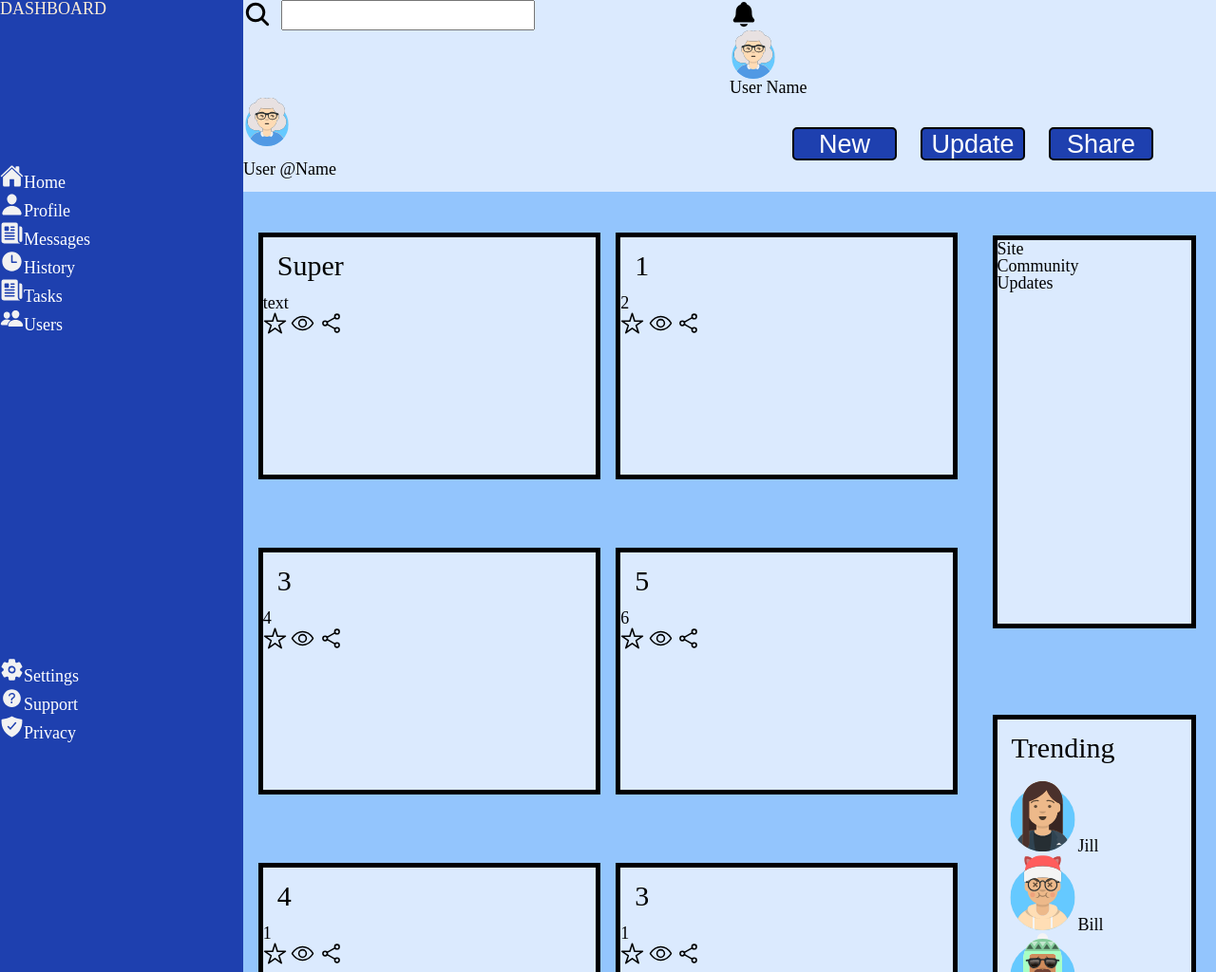
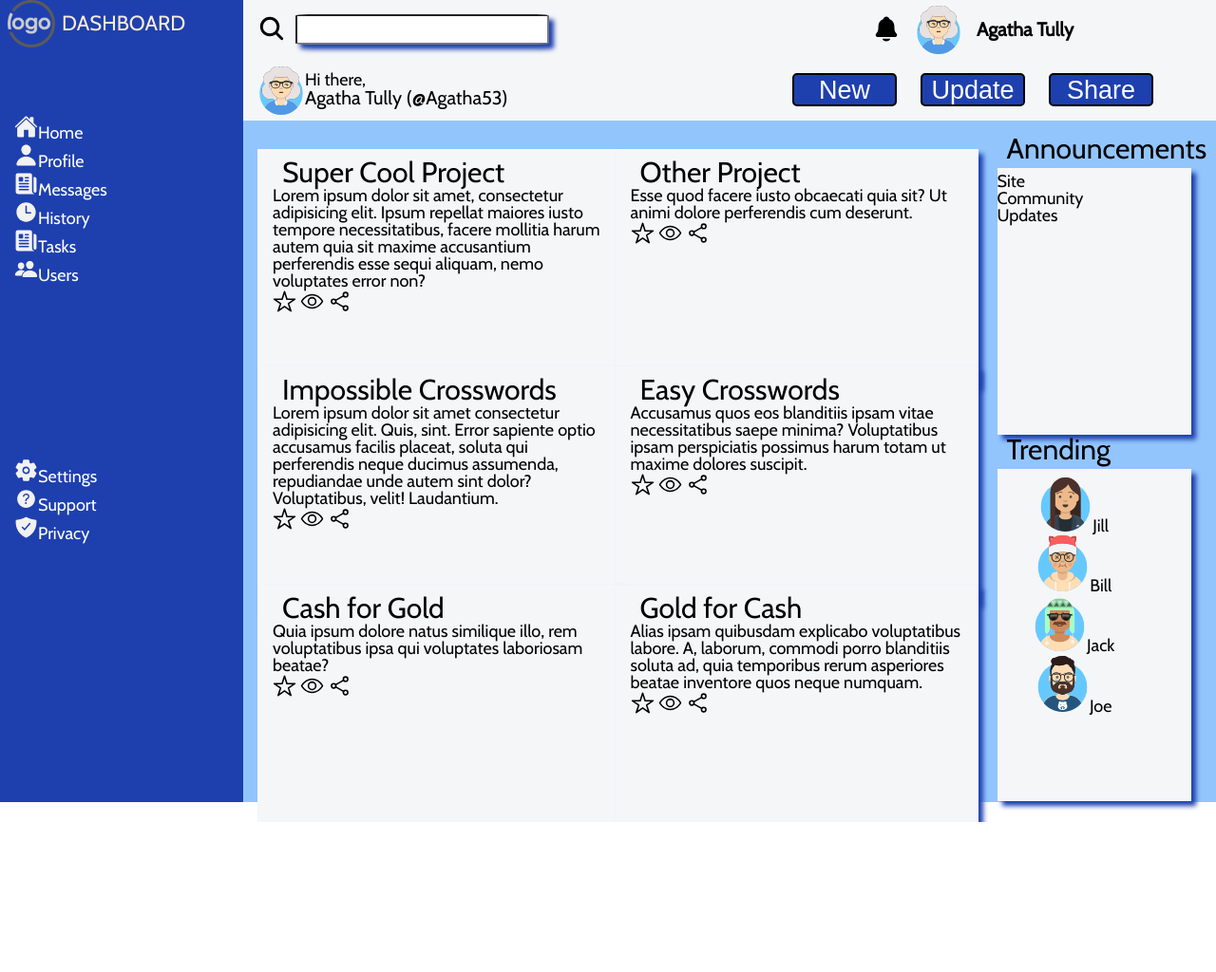
Before and after one commit to Feud-Rose/odin-dashboard, a plain HTML site: page index.html in a window 1280 px wide. Shown: the top 1024 px of the page at 95% size. After the commit the page ends 866 px from the top, so only its background shows below. Drawn offline with nearby package versions, Linux system fonts and the light colour scheme.

Commit message:
Add logo, CSS for trending and head

```diff
--- a/index.html
+++ b/index.html
@@ -10,8 +10,18 @@
 <body>
     <header>
         <div class="search"><img src="images/search.svg" width="25px" alt="Search"><input type="search" name="searchbar" id="searchbar"></div>
-        <div class="topRight"><img src="images/notifications.svg" alt="Notifications icon" class="notificationsIcon"><img src="images/avataaars2.svg" alt="User profile image"><div>User Name</div></div>
-        <div class="userInfo"><img src="images/avataaars2.svg" alt="User profile image">User @Name</div>
+        <div class="topRight">
+            <img src="images/notifications.svg" alt="Notifications icon" class="notificationsIcon">
+            <img src="images/avataaars2.svg" alt="User profile image">
+            <div class="userTopRight">Agatha Tully</div>
+        </div>
+        <div class="userInfo">
+            <img src="images/avataaars2.svg" alt="User profile image">
+            <div class="greeting">
+                <div>Hi there,</div>
+                <p>Agatha Tully (@Agatha53)</p>
+            </div>
+        </div>
         <div class="submissions">
             <a href=""><button>New</button></a>
             <a href=""><button>Update</button></a>
@@ -19,7 +29,10 @@
         </div>
     </header>
     <div class="sideBar">
-        <div class="logo">DASHBOARD</div>
+        <div class="logo">
+            <img src="images/logo.png" width="50px" alt="Logo">
+            <h2>DASHBOARD</h2>
+        </div>
         <ul class="navigation1">
             <il><a href=""><img src="images/home.svg" width="25px" class="invertIcon" alt="Home">Home</a></il>
             <il><a href=""><img src="images/person.svg" width="25px" class="invertIcon" alt="Profile">Profile</a></il>
@@ -37,46 +50,47 @@
     <div class="main">
         <div class="projects">
             <div>
-                <h3>Super</h3>
-                <p>text</p>
+                <h3>Super Cool Project</h3>
+                <p>Lorem ipsum dolor sit amet, consectetur adipisicing elit. Ipsum repellat maiores iusto tempore necessitatibus, facere mollitia harum autem quia sit maxime accusantium perferendis esse sequi aliquam, nemo voluptates error non?</p>
                 <a href="" class="iconLink"><img src="images/star-outline.svg" width="25px" alt="Like"></a>
                 <a href="" class="iconLink"><img src="images/eye-outline.svg" width="25px" alt="Watch"></a>
                 <a href="" class="iconLink"><img src="images/share-social-outline.svg" width="25px" alt="Share"></a>
             </div>
             <div>
-                <h3>1</h3>
-                <p>2</p>
+                <h3>Other Project</h3>
+                <p>Esse quod facere iusto obcaecati quia sit? Ut animi dolore perferendis cum deserunt.</p>
                 <a href="" class="iconLink"><img src="images/star-outline.svg" width="25px" alt="Like"></a>
                 <a href="" class="iconLink"><img src="images/eye-outline.svg" width="25px" alt="Watch"></a>
                 <a href="" class="iconLink"><img src="images/share-social-outline.svg" width="25px" alt="Share"></a>
             </div>
 
             <div>
-                <h3>3</h3>
-                <p>4</p>
+                <h3>Impossible Crosswords</h3>
+                <p>Lorem ipsum dolor sit amet consectetur adipisicing elit. Quis, sint. Error sapiente optio accusamus facilis placeat, soluta qui perferendis neque ducimus assumenda, repudiandae unde autem sint dolor? Voluptatibus, velit! Laudantium.</p>
                 <a href="" class="iconLink"><img src="images/star-outline.svg" width="25px" alt="Like"></a>
                 <a href="" class="iconLink"><img src="images/eye-outline.svg" width="25px" alt="Watch"></a>
                 <a href="" class="iconLink"><img src="images/share-social-outline.svg" width="25px" alt="Share"></a>
             </div>
 
             <div>
-                <h3>5</h3>
-                <p>6</p>
+                <h3>Easy Crosswords</h3>
+                <p>Accusamus quos eos blanditiis ipsam vitae necessitatibus saepe minima? Voluptatibus ipsam perspiciatis possimus harum totam ut maxime dolores suscipit.</p>
                 <a href="" class="iconLink"><img src="images/star-outline.svg" width="25px" alt="Like"></a>
                 <a href="" class="iconLink"><img src="images/eye-outline.svg" width="25px" alt="Watch"></a>
                 <a href="" class="iconLink"><img src="images/share-social-outline.svg" width="25px" alt="Share"></a>
             </div>
 
             <div>
-                <h3>4</h3>
-                <p>1</p>
+                <h3>Cash for Gold</h3>
+                <p>Quia ipsum dolore natus similique illo,  rem voluptatibus ipsa qui voluptates laboriosam beatae?</p>
                 <a href="" class="iconLink"><img src="images/star-outline.svg" width="25px" alt="Like"></a>
                 <a href="" class="iconLink"><img src="images/eye-outline.svg" width="25px" alt="Watch"></a>
                 <a href="" class="iconLink"><img src="images/share-social-outline.svg" width="25px" alt="Share"></a>
             </div>
             <div>
-                <h3>3</h3>
-                <p>1</p>
+                <h3>Gold for Cash</h3>
+                <p>Alias ipsam quibusdam explicabo voluptatibus labore. A, laborum, commodi porro blanditiis soluta ad, quia temporibus rerum asperiores beatae inventore quos neque numquam.
+                </p>
                 <a href="" class="iconLink"><img src="images/star-outline.svg" width="25px" alt="Like"></a>
                 <a href="" class="iconLink"><img src="images/eye-outline.svg" width="25px" alt="Watch"></a>
                 <a href="" class="iconLink"><img src="images/share-social-outline.svg" width="25px" alt="Share"></a>
@@ -84,6 +98,7 @@
             </div>
 
         <div class="announcements">
+            <h3>Announcements</h3>
             <ul>
                 <li>Site</li>
                 <li>Community</li>
@@ -91,13 +106,13 @@
             </ul>
         </div>
         <div class="trending">
-           <h3>Trending</h3>
+            <h3>Trending</h3>
             <ul class="fakeTwitter">
 
-                <li class="twitUsers"><a href=""><img src="images/avataaars.svg" width="75px" alt="User Avatar">Jill</a></li>
-                <li class="twitUsers"><a href=""><img src="images/avataaars3.svg" width="75px" alt="User Avatar">Bill</a></li>
-                <li class="twitUsers"><a href=""><img src="images/avataaars4.svg" width="75px" alt="User Avatar">Jack</a></li>
-                <li class="twitUsers"><a href=""><img src="images/avataaars5.svg" width="75px" alt="User Avatar">Joe</a></li>
+                <li class="twitUsers"><a href=""><img src="images/avataaars.svg" class="twitUsersImg" width="75px" alt="User Avatar">Jill</a></li>
+                <li class="twitUsers"><a href=""><img src="images/avataaars3.svg" class="twitUsersImg" width="75px" alt="User Avatar">Bill</a></li>
+                <li class="twitUsers"><a href=""><img src="images/avataaars4.svg" class="twitUsersImg" width="75px" alt="User Avatar">Jack</a></li>
+                <li class="twitUsers"><a href=""><img src="images/avataaars5.svg" class="twitUsersImg" width="75px" alt="User Avatar">Joe</a></li>
             </ul>
         </div>
     </div>
--- a/styles.css
+++ b/styles.css
@@ -1,3 +1,5 @@
+@import url('https://fonts.googleapis.com/css?family=Cabin&display=swap');
+
 /* http://meyerweb.com/eric/tools/css/reset/
    v2.0 | 20110126
    License: none (public domain)
@@ -29,10 +31,11 @@ footer, header, hgroup, menu, nav, section {
 	display: block;
 }
 body {
+    font-family: 'Cabin',sans-serif;
 	line-height: 1;
     display: grid;
     grid-template-columns: 1fr 4fr;
-    grid-template-rows: 1fr 5fr;
+    grid-template-rows: min(15%, 150px) 5fr;
 }
 ol, ul {
 	list-style: none;
@@ -50,9 +53,9 @@ table {
 	border-spacing: 0;
 }
 
-body{
+body {
+    min-height: 100vh;
     font-size: 18px;
-
 }
 
 a {
@@ -62,7 +65,7 @@ a {
 
 header {
     grid-area: 1 / 2 / 2 / 3;
-    background-color: #dbeafe;
+    background-color: #f5f6f8;
     display: grid;
     grid-template-rows: 1fr 1fr;
     grid-template-columns: 1fr 1fr;
@@ -77,6 +80,8 @@ header div {
 
 .search {
     grid-template-columns: 40px auto;
+    margin-top: 15px;
+    margin-left: 15px;
 
 }
 .search img {
@@ -88,11 +93,14 @@ input[type=search] {
     max-width: 30ch;
     font-size: 16px;
     max-height: 2em;
+    border-radius: 5%;
+    box-shadow: 5px 5px 5px #1e40af;
 
 }
 
 .notificationsIcon {
     width:30px;
+
 
 }
 
@@ -104,12 +112,55 @@ input[type=search] {
     padding: 15px;
 }
 
+.topRight {
+    display: flex;
+    gap:15px;
+    margin: auto;
+}
+
+.userTopRight {
+    display: flex;
+    justify-content: center;
+    align-items: center;
+    font-size: 20px;
+    font-weight: 600;
+}
+
+.topRight div p {
+    justify-self: center;
+}
+
 .topRight img {
     max-width: 50px;
 }
 
+.userInfo {
+    display: flex;
+    margin-left: 15px;
+}
+
+
+.greeting {
+    display: grid;
+     display: flex;
+    align-items: start;
+    justify-content: center;
+    flex-direction: column;
+}
+.userInfo div {
+    font-size: 18px;
+    font-weight: 300;
+
+}
 .userInfo img {
     max-width: 50px;
+}
+
+
+
+.userInfo p {
+    font-size: 20px;
+    font-weight: 300;
 }
 
 .submissions a button {
@@ -127,7 +178,6 @@ input[type=search] {
     align-self: center;
 
 }
-
 .sideBar {
     grid-area: 1 / 1 / 3 / 2;
     background-color: #1e40af;
@@ -142,12 +192,25 @@ input[type=search] {
 
 .logo {
     color: antiquewhite;
-
+    display:grid;
+    grid-template-columns: 50px 1fr;
+    max-height: 50px;
 }
 
+.logo img {
+    filter: invert(.8);
+    margin-left: 8px;
+}
+.logo h2 {
+    display: flex;
+    align-self: center;
+    font-size: 22px;
+    margin-left: 15px;
+}
 .sideBar ul {
     display: grid;
     grid-template-rows: repeat(auto-fill, 30px);
+    margin-left: 15px;
 }
 
 .navigation1 {
@@ -164,6 +227,7 @@ input[type=search] {
     display: grid;
     grid-template-columns: 3fr 1fr;
     grid-template-rows: 1fr 1fr;
+    padding-top: 15px;
 }
 
 .projects {
@@ -176,53 +240,75 @@ input[type=search] {
 }
 
 .projects div {
-    background-color: #dbeafe;
+    background-color: #f5f6f8;
     margin: auto;
     width: max(350px, 40%);
     height: max(250px, 40%);
-    border-style: solid;
-    border-color: black;
-    border-width: 5px;
+    box-shadow: 5px 5px 5px #1e40af;
+    padding-left: 16px;
+    padding-right: 16px;
 }
 
 .announcements {
     grid-area: 1 / 2 / 2 / 3;
-    background-color: #dbeafe;
+    background-color: #f5f6f8;
     width: 80%;
     min-width: 200px;
     height: 80%;
-    border-style: solid;
-    border-color: black;
-    border-width: 5px;
+    box-shadow: 5px 5px 5px #1e40af;
     margin: auto;
 }
 
 .trending {
     grid-area: 2 / 2 / 3 / 3;
-    background-color: #dbeafe;
+    background-color: #f5f6f8;
     width: 80%;
     min-width: 200px;
     height: 80%;
     min-height: 350px;
     margin: auto;
-    border-style: solid;
-    border-color: black;
-    border-width: 5px;
-
+    box-shadow: 5px 5px 5px #1e40af;
 }
 
 h3 {
     font-size: 30px;
-    margin:15px
-
+    margin-top: 10px;
+    margin-left: 10px;
 }
 
 .fakeTwitter {
     margin-left: 10px;
-    display: grid;
-    grid-template-rows: repeat(4, 25%);}
+    display: flex;
+    flex-direction: column;
 
-.twitUsers a {
-    color: black;
+    min-height: 100%;
 
 }
+
+.trending h3, .announcements h3 {
+    position: relative;
+    top: -45px;
+    margin-bottom: -35px;
+}
+
+.announcements {
+
+}
+
+.twitUsers{
+
+    max-height: 35%;
+    margin-left: 5px;
+    text-align: center;
+    position: relative;
+    right: 15%;
+}
+
+.twitUsersImg {
+max-height: 30%;
+max-width: 30%;
+}
+
+.twitUsers a{
+    color: black;
+}
```
Also changed, not shown: images/logo.png (added).
